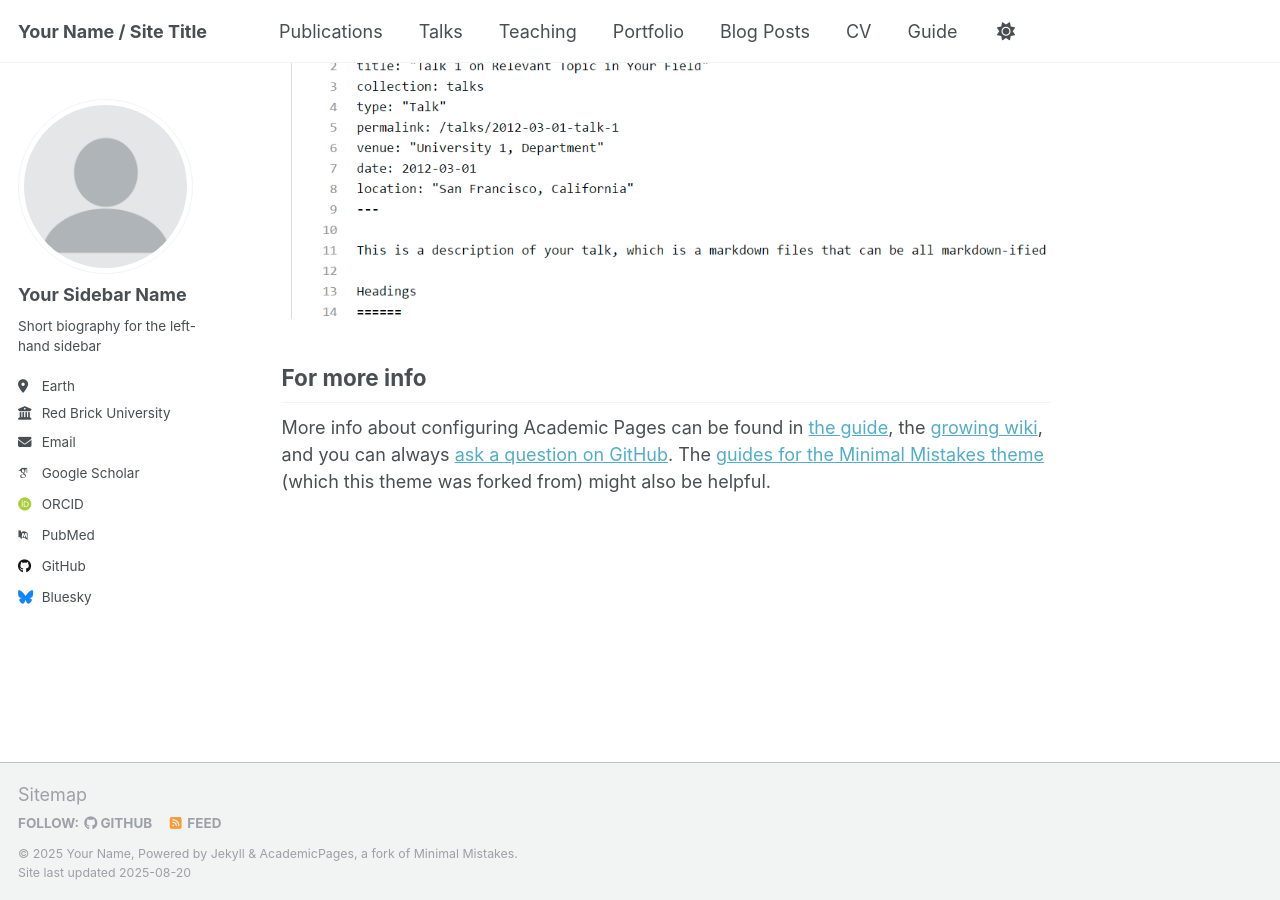
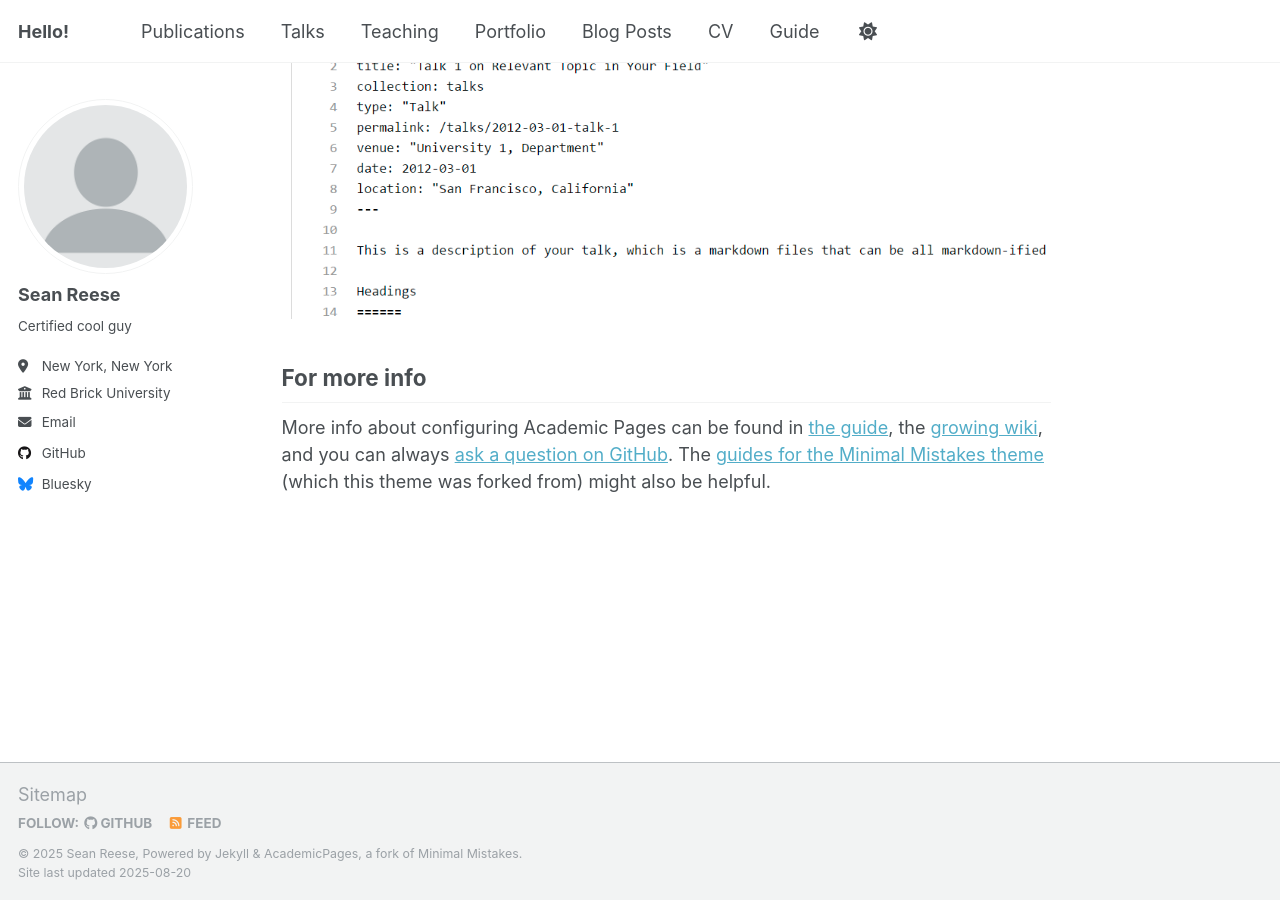
Before and after one commit to Sean-Reese/sean-reese.github.io, a Jekyll site: the page built from _pages/about.md, in a window 1280 px wide and 900 px high, scrolled down 2636 px. Built offline with Jekyll 4.4.1, drawn with Linux system fonts in a browser that asks for light colours; some web fonts are replaced.

Commit message:
Update _config.yml

```diff
--- a/_config.yml
+++ b/_config.yml
@@ -9,13 +9,13 @@
 # Basic Site Settings
 locale                   : "en-US"
 site_theme               : "default"
-title                    : "Your Name / Site Title"
+title                    : "Hello!"
 title_separator          : "-"
-name                     : &name "Your Name"
-description              : &description "personal description"
-url                      : https://academicpages.github.io # the base hostname & protocol for your site e.g. "https://[your GitHub username].github.io" or if you already have some other page hosted on Github then use "https://[your GitHub username].github.io/[Your Repo Name]"
+name                     : &name "Sean Reese"
+description              : &description "PhD Student in Sustainable Development"
+url                      : https://sean-reese.github.io # the base hostname & protocol for your site e.g. "https://[your GitHub username].github.io" or if you already have some other page hosted on Github then use "https://[your GitHub username].github.io/[Your Repo Name]"
 baseurl                  : "" # the subpath of your site, e.g. "/blog"
-repository               : "academicpages/academicpages.github.io"
+repository               : "sean-reese.github.io"
 
 # Site Author - The following control what appear as part of the author content on the side bar.
 #               If a field is blank the icon and link will not appear, otherwise it will be shown.
@@ -23,22 +23,22 @@ repository               : "academicpages/academicpages.github.io"
 author:
   # Biographic information
   avatar           : "profile.png"
-  name             : "Your Sidebar Name"
+  name             : "Sean Reese"
   pronouns         : # example: "she/her"
-  bio              : "Short biography for the left-hand sidebar"
-  location         : "Earth"
+  bio              : "Certified cool guy"
+  location         : "New York, New York"
   employer         : "Red Brick University"
   uri              : # URL
-  email            : "none@example.org"
+  email            : "sean.reese@ecolumbia.edu"
 
   # Academic websites
   academia         : # URL
   arxiv            : # URL - Update with the correct link to your profile
-  googlescholar    : "https://scholar.google.com/citations?user=PS_CX0AAAAAJ"
+  googlescholar    : #
   impactstory      : # URL
-  orcid            : "http://orcid.org/yourorcidurl"
+  orcid            : #
   semantic         : # URL
-  pubmed           : "https://www.ncbi.nlm.nih.gov/pubmed/?term=john+snow"
+  pubmed           : #
   researchgate     : # URL
   scopus           : # URL
 
@@ -46,7 +46,7 @@ author:
   bitbucket        : # Username - Update with your username on the site
   codepen          : # Username
   dribbble         : # Username
-  github           : "academicpages"
+  github           : "sean-reese"
   kaggle           : # Username
   stackoverflow    : # User number or user number and name (i.e., use "1" or "1/jeff-atwood")
 
```
